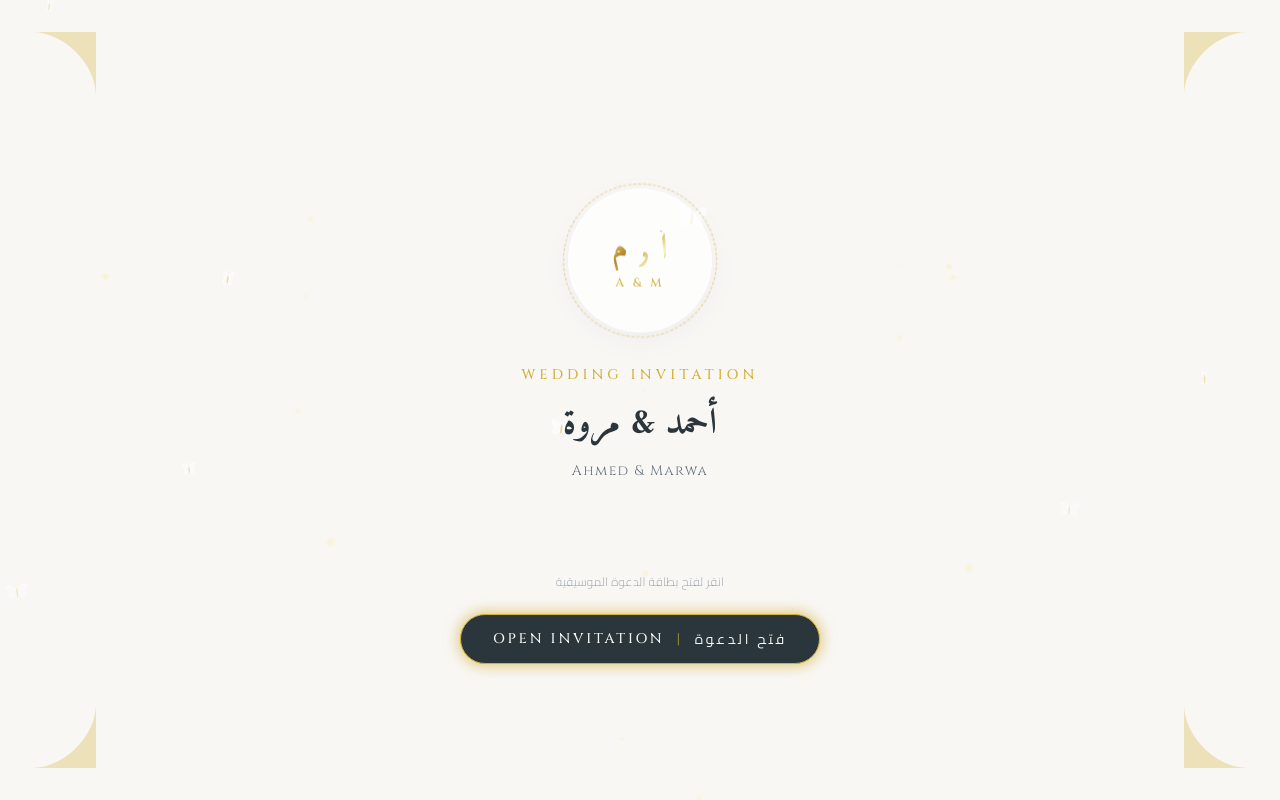
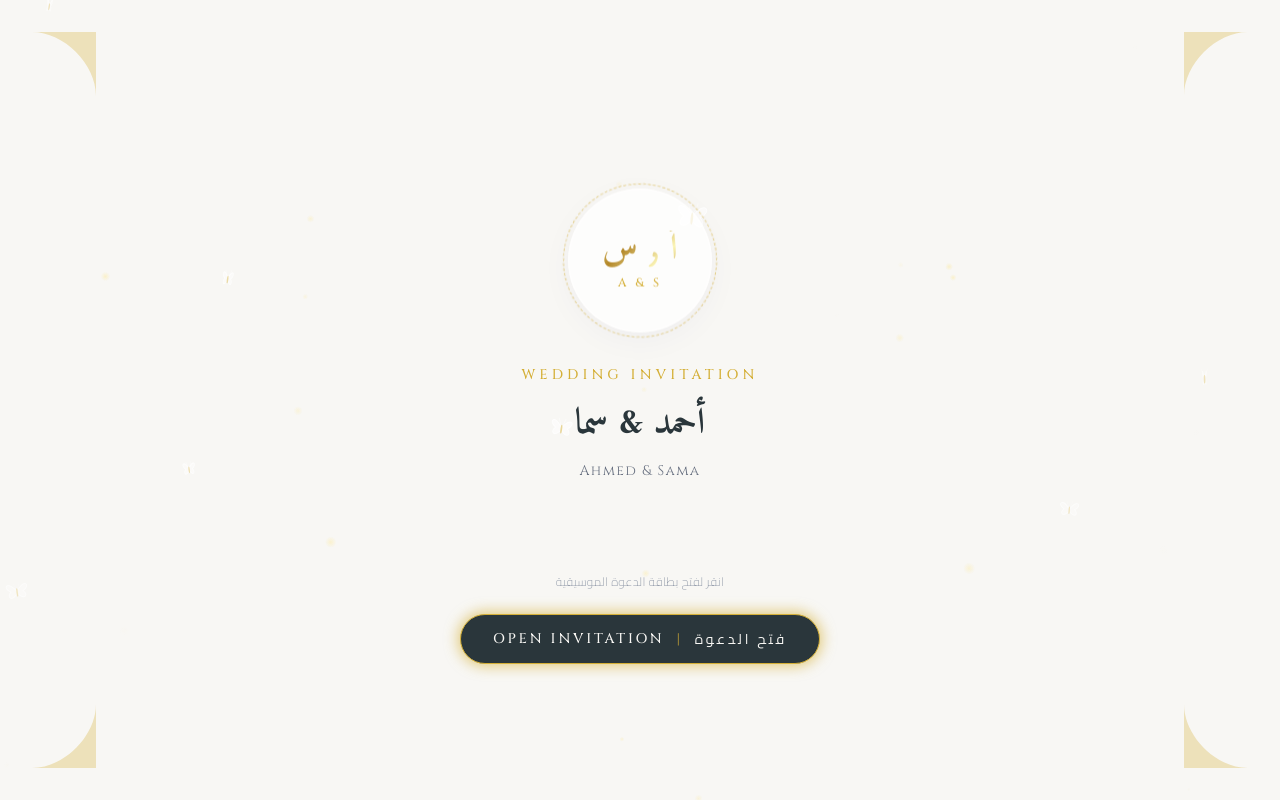
Before and after one commit to ahmedesmail01/my-wedding, a Next.js app: page / in a window 1280 px wide. Built offline with nearby package versions, Linux system fonts and the light colour scheme.

Commit message:
feat: make SlideCouple welcome text configurable via weddingConfig

```diff
--- a/src/components/slides/SlideCouple.tsx
+++ b/src/components/slides/SlideCouple.tsx
@@ -38,7 +38,7 @@ export default function SlideCouple() {
           </div>
 
           <div className="rtl-content mt-3 text-xs text-gray-400 font-light max-w-xs leading-relaxed" style={{ fontFamily: 'var(--font-cairo)' }}>
-            حضوركم يكتمل به بهاؤنا وتكتسي قلوبنا فرحاً وسروراً
+            {weddingConfig.event.welcomeTextAr}
           </div>
         </div>
 
--- a/src/components/slides/SlideHosts.tsx
+++ b/src/components/slides/SlideHosts.tsx
@@ -32,7 +32,7 @@ export default function SlideHosts() {
 
           <div className="rtl-content flex flex-col gap-2">
             <p className="text-sm text-gray-500 max-w-xs font-light leading-relaxed" style={{ fontFamily: 'var(--font-cairo)' }}>
-              بدعوتكم لحضور حفل زفاف ولديهما الغاليين
+              بدعوتكم لحضور حفل زفاف
             </p>
 
             <div className="text-3xl font-extrabold text-[var(--primary-color)] mt-2 font-arabic flex items-center justify-center gap-4">
--- a/src/config/wedding.ts
+++ b/src/config/wedding.ts
@@ -52,6 +52,7 @@ export interface WeddingConfig {
     googleMapsUrl: string;
     calendarTitle: string;
     calendarDescription: string;
+    welcomeTextAr: string;
   };
   rsvp: {
     enabled: boolean;
@@ -70,9 +71,9 @@ export interface WeddingConfig {
 
 export const weddingConfig: WeddingConfig = {
   seo: {
-    title: "دعوة زفاف أحمد & مروة | Wedding Invitation",
+    title: "دعوة زفاف أحمد & سما | Wedding Invitation",
     description: "نتشرف بدعوتكم لحضور حفل زفافنا. حضوركم يسعدنا ويتم به سرورنا.",
-    keywords: "wedding invitation, أحمد ومروة, دعوة زفاف, الساحل الشمالي, wedding invite",
+    keywords: "wedding invitation, أحمد وسما, دعوة زفاف, الساحل الشمالي, wedding invite",
     ogImage: "/og-image.jpg"
   },
   theme: {
@@ -91,39 +92,40 @@ export const weddingConfig: WeddingConfig = {
     artist: "Cinematic Instrumental"
   },
   monogram: {
-    lettersAr: "أ ٫ م",
-    lettersEn: "A & M",
-    titleAr: "أحمد & مروة",
-    titleEn: "Ahmed & Marwa"
+    lettersAr: "أ ٫ س",
+    lettersEn: "A & S",
+    titleAr: "أحمد & سما",
+    titleEn: "Ahmed & Sama"
   },
   quotes: {
     arabic: "بِسْمِ اللَّهِ الرَّحْمَٰنِ الرَّحِيمِ\n\n«وَمِنْ آيَاتِهِ أَنْ خَلَقَ لَكُمْ مِنْ أَنْفُسِكُمْ أَزْوَاجًا لِتَسْكُنُوا إِلَيْهَا وَجَعَلَ بَيْنَكُمْ مَوَدَّةً وَرَحْمَةً»",
     english: "In the name of God, the Most Gracious, the Most Merciful\n\n\"And among His signs is that He created for you from yourselves mates that you may find tranquility in them; and He placed between you affection and mercy.\""
   },
   hosts: {
-    groomParentsAr: "الدكتور حسام العزازي",
-    groomParentsEn: "Dr. Hossam El-Azazy",
-    brideParentsAr: "المستشار محمد ابو العلا",
-    brideParentsEn: "Consultant Mohamed Abou El-Ela"
+    groomParentsAr: "الاستاذ نصر اسماعيل",
+    groomParentsEn: "Mr. Nasr Ismail",
+    brideParentsAr: "الاستاذ احمد سمير",
+    brideParentsEn: "Mr. Ahmed Samir"
   },
   couple: {
     groomNameAr: "أحمد",
     groomNameEn: "Ahmed",
-    brideNameAr: "مروة",
-    brideNameEn: "Marwa"
+    brideNameAr: "سما",
+    brideNameEn: "Sama"
   },
   event: {
     // Current local time in system is Jun 1, 2026. Let's schedule it for Aug 29, 2026.
     dateTimeIso: "2026-08-29T20:00:00",
-    dateTextAr: "الجمعة | 29 أغسطس 2026 | الثامنة مساءً",
-    dateTextEn: "Friday, August 29, 2026 at 8:00 PM",
-    venueNameAr: "منتجع فينوس 1",
-    venueNameEn: "Venus Resort 1",
-    venueAddressAr: "الساحل الشمالي، مصر",
-    venueAddressEn: "North Coast, Egypt",
-    googleMapsUrl: "https://maps.google.com/?q=North+Coast+Egypt+Venus+Resort",
-    calendarTitle: "Wedding Ceremony of Ahmed & Marwa",
-    calendarDescription: "We are thrilled to celebrate our special day with you! Venue: Venus Resort 1, North Coast, Egypt."
+    dateTextAr: "الثلاثاء | 2 يونيو 2026 | التاسعة مساءً",
+    dateTextEn: "Tuesday, June 2, 2026 at 9:00 PM",
+    venueNameAr: "قاعة ريماس",
+    venueNameEn: "Rimas Hall",
+    venueAddressAr: "السنطة - الغربية",
+    venueAddressEn: "El Santa - Gharbia",
+    googleMapsUrl: "https://maps.app.goo.gl/uq7vjgVQjb1mvpRa7",
+    calendarTitle: "Wedding Ceremony of Ahmed & Sama",
+    calendarDescription: "We are thrilled to celebrate our special day with you! Venue: Venus Resort 1, North Coast, Egypt.",
+    welcomeTextAr: "وبحضوركم يتم لنا الفرح والسرور"
   },
   rsvp: {
     enabled: true,
@@ -132,21 +134,21 @@ export const weddingConfig: WeddingConfig = {
   guestbook: {
     enabled: true,
     initialGreetings: [
-      {
-        name: "خالد المحمدي",
-        message: "ألف مبروك لأجمل عريسين! تمنياتي لكم بحياة زوجية سعيدة مليئة بالحب والرفاه والبنين.",
-        date: "2026-05-30"
-      },
-      {
-        name: "Dr. Sarah Johnson",
-        message: "So happy for you both! Can't wait to celebrate this beautiful day. Wishing you all the love and happiness in the world!",
-        date: "2026-05-31"
-      },
-      {
-        name: "عائلة أبو العلا",
-        message: "بارك الله لكما وبارك عليكما وجمع بينكما في خير. نراكم على خير قريباً بالساحل الشمالي إن شاء الله.",
-        date: "2026-06-01"
-      }
+      // {
+      //   name: "خالد المحمدي",
+      //   message: "ألف مبروك لأجمل عريسين! تمنياتي لكم بحياة زوجية سعيدة مليئة بالحب والرفاه والبنين.",
+      //   date: "2026-05-30"
+      // },
+      // {
+      //   name: "Dr. Sarah Johnson",
+      //   message: "So happy for you both! Can't wait to celebrate this beautiful day. Wishing you all the love and happiness in the world!",
+      //   date: "2026-05-31"
+      // },
+      // {
+      //   name: "عائلة أبو العلا",
+      //   message: "بارك الله لكما وبارك عليكما وجمع بينكما في خير. نراكم على خير قريباً بالساحل الشمالي إن شاء الله.",
+      //   date: "2026-06-01"
+      // }
     ]
   }
 };
```
